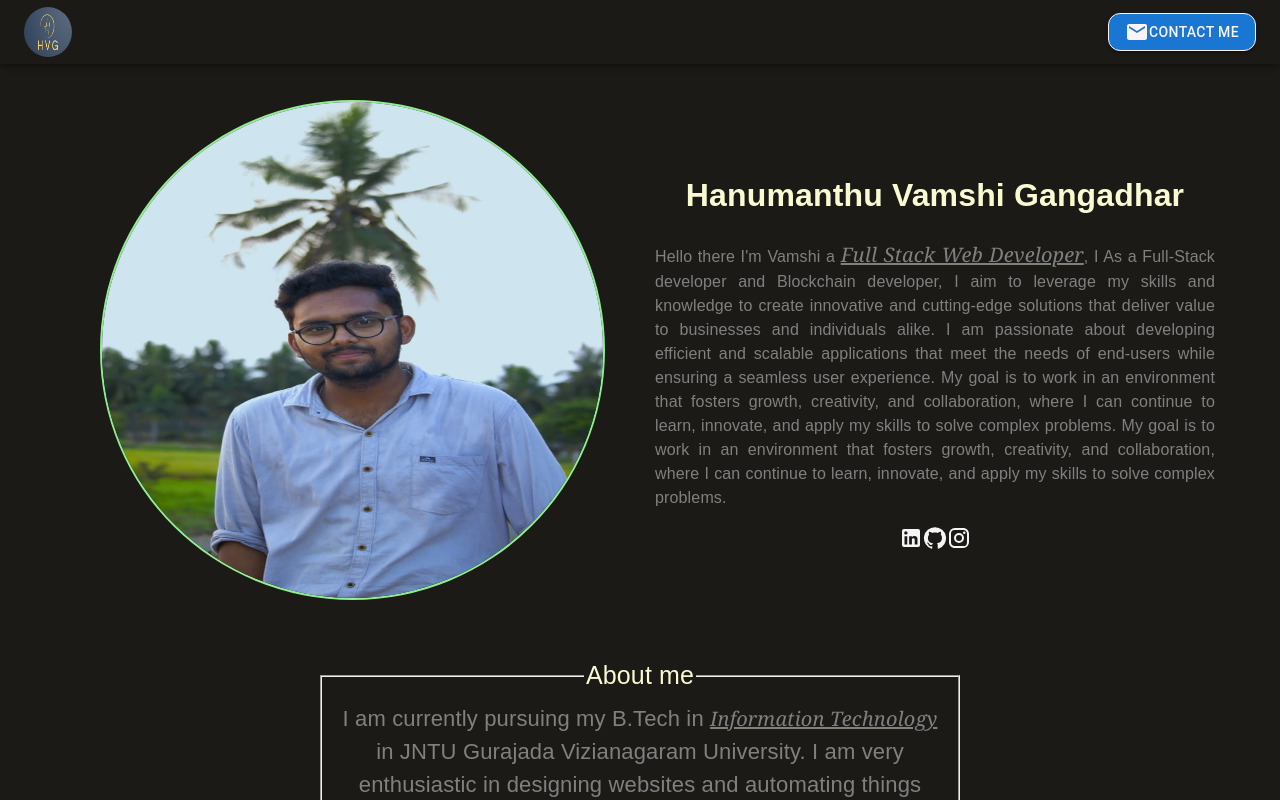
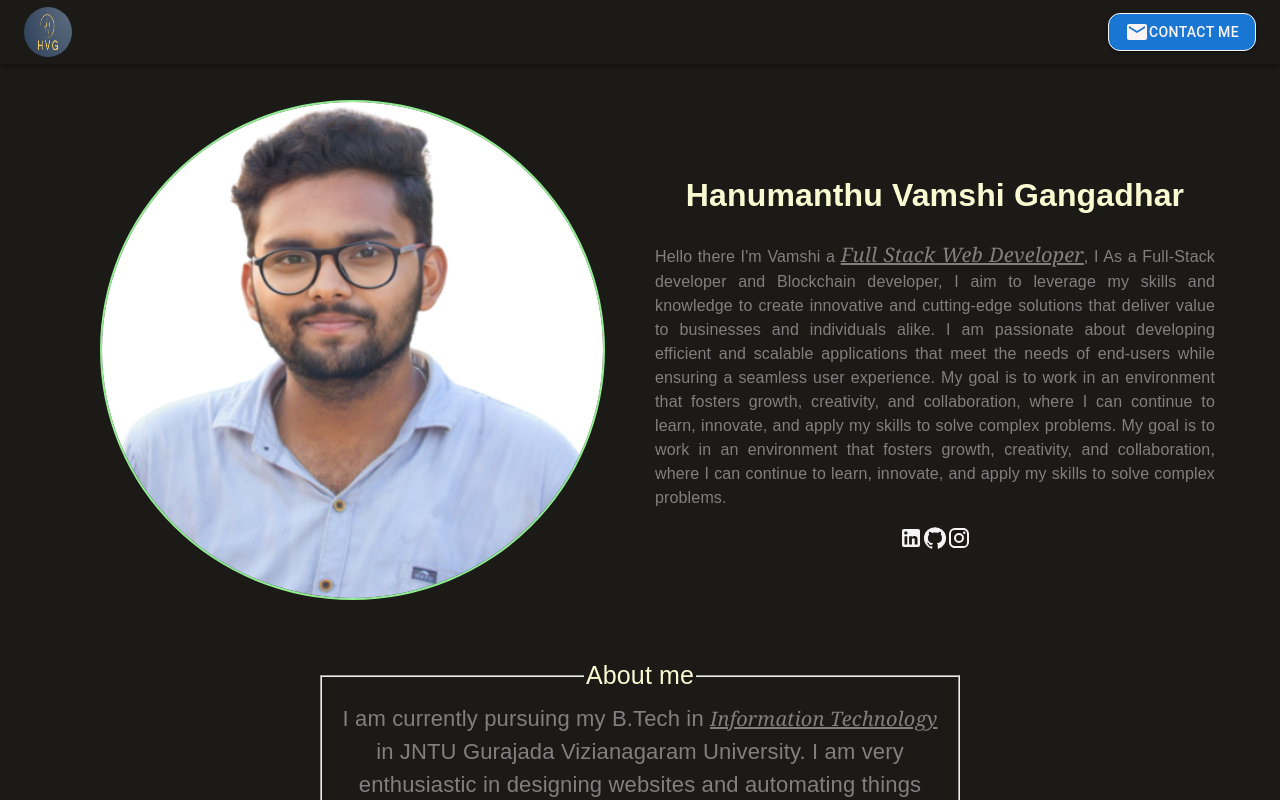
Before and after one commit to VamshiGangadhar/Portfolio_HVG, a React (Create React App) app: page / in a window 1280 px wide. Shown: the top 800 px of the page. Built offline with nearby package versions, Linux system fonts and the light colour scheme.

Commit message:
pic updated

```diff
--- a/package.json
+++ b/package.json
@@ -17,6 +17,8 @@
     "react-dom": "^18.2.0",
     "react-router-dom": "^6.14.2",
     "react-scripts": "5.0.1",
+    "react-vertical-timeline-component": "^3.6.0",
+    "vis-timeline": "^7.7.3",
     "web-vitals": "^2.1.4"
   },
   "scripts": {
--- a/src/components/Footer.js
+++ b/src/components/Footer.js
@@ -7,6 +7,7 @@ const Footer = () => {
       <Typography sx={{ m: 3 }} variant="h4" color="lightgoldenrodyellow">
         Let's Work Together
       </Typography>
+
       <Button
         href="mailto:vamshi.gangadhar365@gmail.com"
         variant="contained"
@@ -17,7 +18,7 @@ const Footer = () => {
         }}
       >
         <MailIcon />
-        Contact Me
+        vamshi.gangadhar365@gmail.com
       </Button>
     </div>
   );
--- a/src/components/Hero.js
+++ b/src/components/Hero.js
@@ -9,7 +9,7 @@ const Hero = () => {
     <CssBaseline>
       <Box class="hero">
         <div className="">
-          <img className="hero-image" src="Images/HVG Webmaster.jpg" alt="dp" />
+          <img className="hero-image" src="Images/vamshi.png" alt="dp" />
         </div>
         <div className="heroRight">
           <div>
```
Also changed, not shown: public/Images/vamshi.png (added), 1 other file (tests, documents, lock files or other folders).
